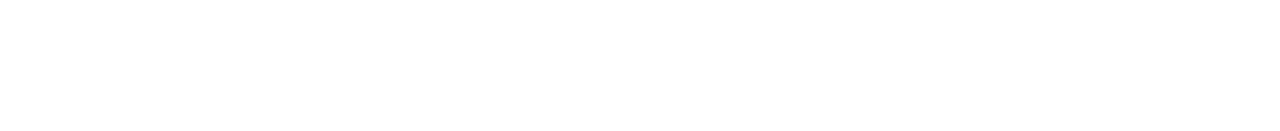
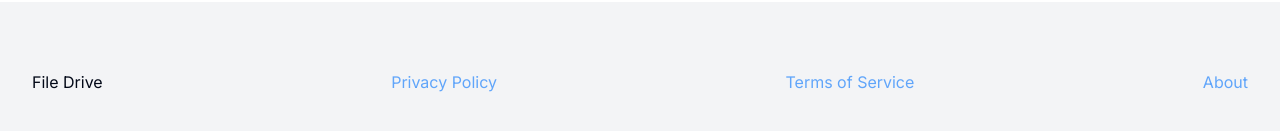
Before and after one commit to trpmoreira/file-drive, a Next.js app: page / in a window 1280 px wide. Shown: the part 271-402 px from the top of the page. Built offline with nearby package versions, Linux system fonts and the light colour scheme; no server answers.

Commit message:
Fixed a bug related with permissions to files without orgs

```diff
--- a/src/app/dashboard/_components/actions-file.tsx
+++ b/src/app/dashboard/_components/actions-file.tsx
@@ -1,6 +1,6 @@
 import { useState } from "react";
 import { Doc, Id } from "../../../../convex/_generated/dataModel";
-import { useMutation } from "convex/react";
+import { useMutation, useQuery } from "convex/react";
 import { api } from "../../../../convex/_generated/api";
 import {
   AlertDialog,
@@ -22,6 +22,7 @@ import {
 } from "@/components/ui/dropdown-menu";
 import { Download, MoreVertical, StarIcon, Trash2, Undo } from "lucide-react";
 import { Protect } from "@clerk/nextjs";
+import { getMe } from "../../../../convex/users";
 
 export function FileAactions({
   file,
@@ -34,6 +35,7 @@ export function FileAactions({
   const deleteFile = useMutation(api.files.deleteFile);
   const toggleFavorite = useMutation(api.files.toggleFavorite);
   const recover = useMutation(api.files.restoreFile);
+  const me = useQuery(api.users.getMe);
 
   return (
     <>
@@ -111,7 +113,15 @@ export function FileAactions({
               </div>
             )}
           </DropdownMenuItem>
-          <Protect role="org:admin">
+          <Protect
+            condition={(check) => {
+              return (
+                check({
+                  role: "org:admin",
+                }) || file.userId === me?._id
+              );
+            }}
+          >
             <DropdownMenuSeparator />
             {!file.shouldDelete ? (
               <DropdownMenuItem
--- /dev/null
+++ b/src/app/footer.tsx
@@ -0,0 +1,23 @@
+import Link from "next/link";
+
+const Footer = () => {
+  return (
+    <div className="h-40 bg-gray-100 mt-12 flex items-center">
+      <div className="container mx-auto flex justify-between items-center">
+        <div>File Drive</div>
+
+        <Link className="text-blue-400 hover:text-blue-500" href="/privacy">
+          Privacy Policy
+        </Link>
+        <Link className="text-blue-400 hover:text-blue-500" href="/terms">
+          Terms of Service
+        </Link>
+        <Link className="text-blue-400 hover:text-blue-500" href="/about">
+          About
+        </Link>
+      </div>
+    </div>
+  );
+};
+
+export default Footer;
--- a/src/app/layout.tsx
+++ b/src/app/layout.tsx
@@ -4,6 +4,7 @@ import "./globals.css";
 import ConvexClientProvider from "./ConvexClientProvider";
 import Header from "./Header";
 import { Toaster } from "@/components/ui/toaster";
+import Footer from "./footer";
 
 const inter = Inter({ subsets: ["latin"] });
 
@@ -25,6 +26,7 @@ export default function RootLayout({
           {children}
           <Toaster />
         </ConvexClientProvider>
+        <Footer />
       </body>
     </html>
   );
```
Also changed, not shown: convex/files.ts (+6 -4 lines), convex/users.ts (+19 -0 lines).
